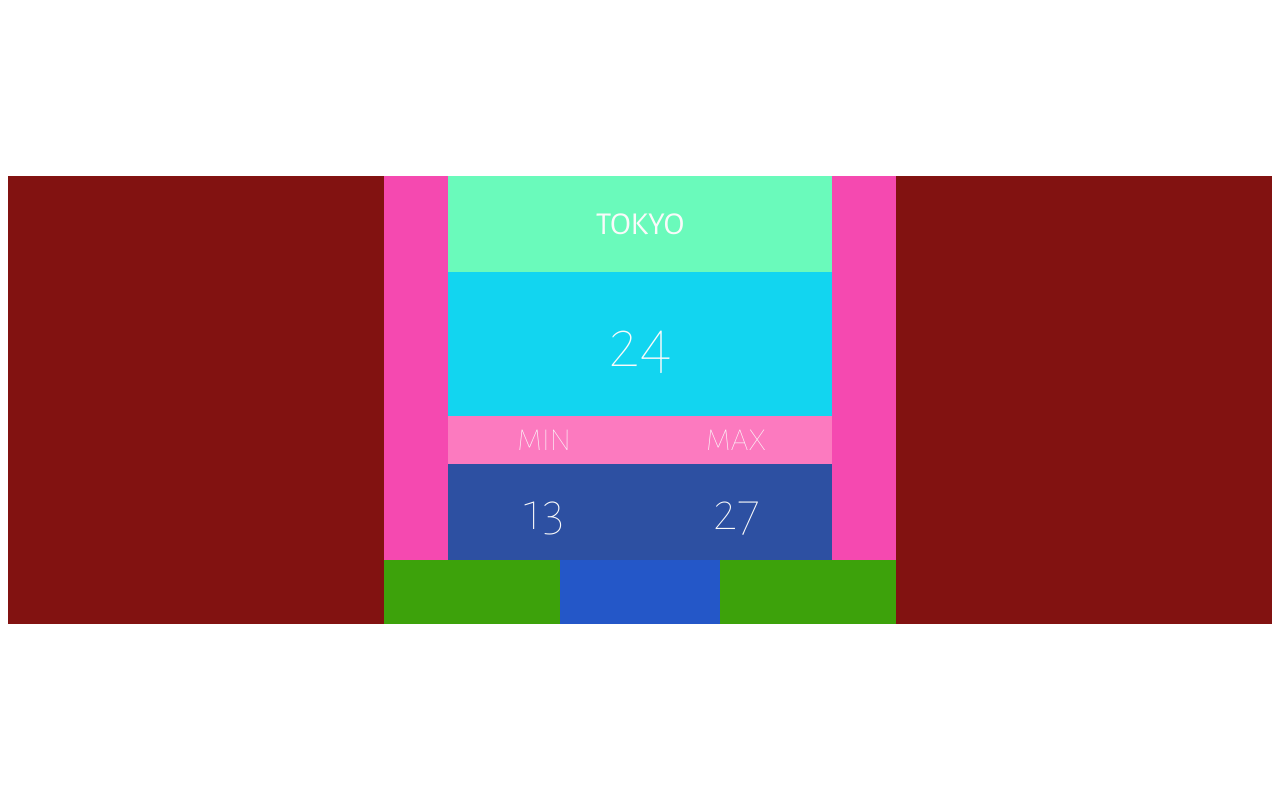
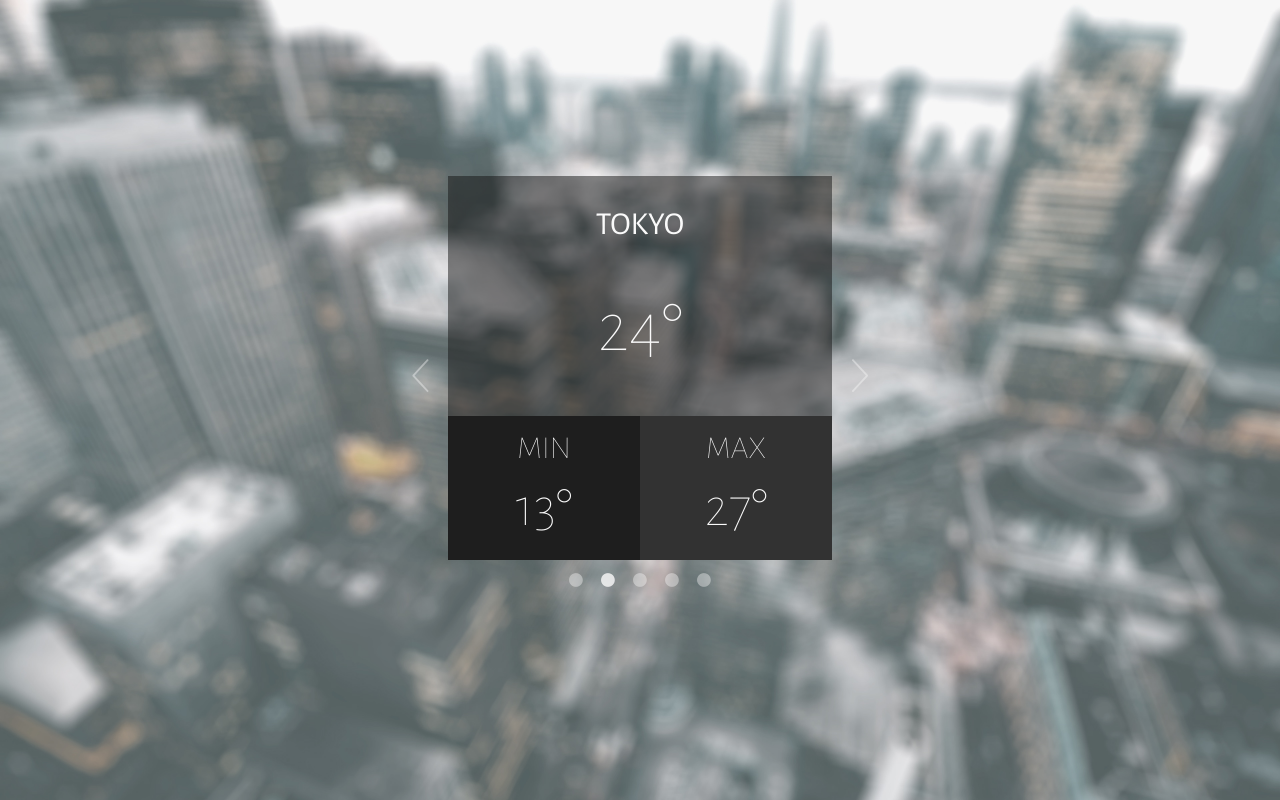
Before and after one commit to ramon54321/WeatherToday, a plain HTML site: page Server/static/index.html in a window 1280 px wide. Drawn offline with nearby package versions, Linux system fonts and the light colour scheme.

Commit message:
Finished initial ui design.

```diff
--- a/Client/style/main.sass
+++ b/Client/style/main.sass
@@ -1,10 +1,26 @@
-$color_primary: rgb(38, 185, 119)
+$color_primary: rgb(46, 195, 96)
+$color_primary_highlight: saturate($color_primary, 60)
+$color_primary_pressed: darken($color_primary, 15)
 $color_font: rgb(250, 250, 250)
+
+$color_trans: rgba(20, 20, 20, 0.5)
+$color_min: rgba(30, 30, 30, 1)
+$color_max: rgba(50, 50, 50, 1)
+
+$color_bubble_inactive: transparentize($color_font, 0.6)
+$color_bubble_active: transparentize($color_font, 0.2)
 
 $speed_slide: 0.5s
 
+html
+	width: 100%
+	height: 100%
+	background-image: url("./images/back2.jpg")
+	background-size: cover
+	background-position: center
+	background-repeat: no-repeat
+
 .container-outer
-	background-color: rgb(130, 18, 17)
 	width: 100%
 	height: 28rem
 	margin-top: calc(50vh - 14rem)
@@ -14,112 +30,144 @@ $speed_slide: 0.5s
 	color: $color_font
 
 .container-inner
-	background-color: rgb(193, 151, 57)
 	width: 32rem
 	height: 100%
 	margin-left: auto
 	margin-right: auto
 
 .container-block-arrows
-	background-color: rgb(120, 211, 215)
 	width: 100%
 	height: 24rem
 
 .arrow
-	background-color: rgb(245, 73, 176)
 	width: 4rem
-	height: 100%
+	height: 24rem
+	line-height: 24rem
+	font-size: 6rem
 	float: left
+	color: $color_bubble_inactive
+	transition-duration: 0.4s
+	cursor: pointer
+
+	&:hover
+		color: $color_bubble_active
+
+	&.left
+		&::before
+			content: "\2039"
+	&.right
+		&::before
+			content: "\203A"
 
 .block
-	background-color: rgb(176, 19, 240)
 	width: 24rem
 	height: 100%
 	float: left
 
 .block-title
-	background-color: rgb(106, 250, 187)
-	width: 100%
+	background-color: $color_trans
+	width: 24rem
 	height: 6rem
 	line-height: 6rem
 	font-size: 2rem
 	font-weight: 400
 
 .block-middle
-	background-color: rgb(8, 156, 185)
-	width: 100%
+	background-color: $color_trans
+	width: 24rem
 	height: 9rem
 	display: flex
 	line-height: 9rem
 	font-size: 4.5rem
+	overflow: hidden
 
 	&:hover
 		& > .block-middle-main
-			width: 65%
+			width: 15rem
 		& > .block-middle-slide
-			width: 35%
+			width: 9rem
 		& .block-display-wrapper
 			margin-top: -9rem
 
 .block-middle-main
-	background-color: rgb(189, 108, 193)
 	width: 100%
 	height: 100%
+	line-height: 7rem
 	overflow: hidden
 	transition-duration: $speed_slide
 
 .block-middle-slide
-	background-color: rgb(240, 117, 1)
+	background-color: $color_primary
 	width: 0%
 	height: 100%
 	transition-duration: $speed_slide
+	cursor: pointer
+
+	&:hover
+		background-color: $color_primary_highlight
+
+	&:active
+		background-color: $color_primary_pressed
+
+.slide-top
+	width: 9rem
+	height: 70%
+
+.slide-bottom
+	width: 9rem
+	height: 30%
+	font-size: 1.5rem
+	line-height: 2rem
+
 
 .block-display-wrapper
-	background-color: rgb(189, 16, 89)
 	width: 100%
 	height: 18rem
 	transition-duration: $speed_slide
 
 .block-display-half
-	background-color: rgb(18, 213, 240)
 	width: 100%
 	height: 9rem
 
 .block-lower
-	background-color: rgb(24, 228, 19)
 	width: 100%
 	height: 9rem
 
 .block-lower-half
-	background-color: rgb(161, 153, 159)
 	width: 50%
 	height: 9rem
 	float: left
 
+.min
+	background-color: $color_min
+
+.max
+	background-color: $color_max
+
 .half-title
-	background-color: rgb(252, 122, 191)
 	width: 100%
 	height: 3rem
-	line-height: 3rem
+	line-height: 4rem
 	font-size: 2rem
 
 .half-body
-	background-color: rgb(45, 80, 162)
 	width: 100%
 	height: 6rem
-	line-height: 6rem
+	line-height: 5.5rem
 	font-size: 3.5rem
 
 input[type=number]
-	background-color: rgb(236, 238, 107)
-	width: 80%
+	background-color: rgba(0, 0, 0, 0)
+	width: 50%
 	height: 6rem
 	font-size: 4.5rem
 	font-family: inherit
 	font-weight: inherit
 	text-align: center
+	margin-top: 1rem
 	color: inherit
 	border: none
+	border-bottom: 1px solid $color_font
 	-webkit-appearance: none
 
 	&:focus
@@ -129,13 +177,19 @@ input[type=number]
 		-webkit-appearance: none
 
 .container-bubbles
-	background-color: rgb(61, 162, 11)
 	width: 100%
 	height: 4rem
 	display: flex
 	justify-content: center
 
 .bubble
-	background-color: rgb(36, 87, 200)
 	width: 2rem
 	height: 100%
+	color: $color_bubble_inactive
+
+	&::before
+		content: "\25CF"
+		font-size: 2rem
+
+	&.active
+		color: $color_bubble_active
--- a/Server/static/index.html
+++ b/Server/static/index.html
@@ -12,7 +12,7 @@
 			<div class="container-outer">
 				<div class="container-inner">
 					<div class="container-block-arrows">
-						<div class="arrow">
+						<div class="arrow left">
 
 						</div>
 						<div class="block">
@@ -21,33 +21,40 @@
 								<div class="block-middle-main">
 									<div class="block-display-wrapper">
 										<div class="block-display-half">
-											24
+											24&deg;
 										</div>
 										<div class="block-display-half">
-											<input type="number" />
+											<input type="number" />&deg;
 										</div>
 									</div>
 								</div>
-								<div class="block-middle-slide"></div>
+								<div class="block-middle-slide">
+									<div class="slide-top">
+										<img src="./images/plus.png" alt="add">
+									</div>
+									<div class="slide-bottom">
+										ADD
+									</div>
+								</div>
 							</div>
 							<div class="block-lower">
-								<div class="block-lower-half">
+								<div class="block-lower-half min">
 									<div class="half-title">MIN</div>
-									<div class="half-body">13</div>
+									<div class="half-body">13&deg;</div>
 								</div>
-								<div class="block-lower-half">
+								<div class="block-lower-half max">
 									<div class="half-title">MAX</div>
-									<div class="half-body">27</div>
+									<div class="half-body">27&deg;</div>
 								</div>
 							</div>
 						</div>
-						<div class="arrow">
+						<div class="arrow right">
 
 						</div>
 					</div>
 					<div class="container-bubbles">
 						<div class="bubble"></div>
-						<div class="bubble"></div>
+						<div class="bubble active"></div>
 						<div class="bubble"></div>
 						<div class="bubble"></div>
 						<div class="bubble"></div>
```
Also changed, not shown: Server/static/images/back.jpg (added), Server/static/images/back2.jpg (added), Server/static/images/plus.png (added), Server/static/main.css, 1 other file.
